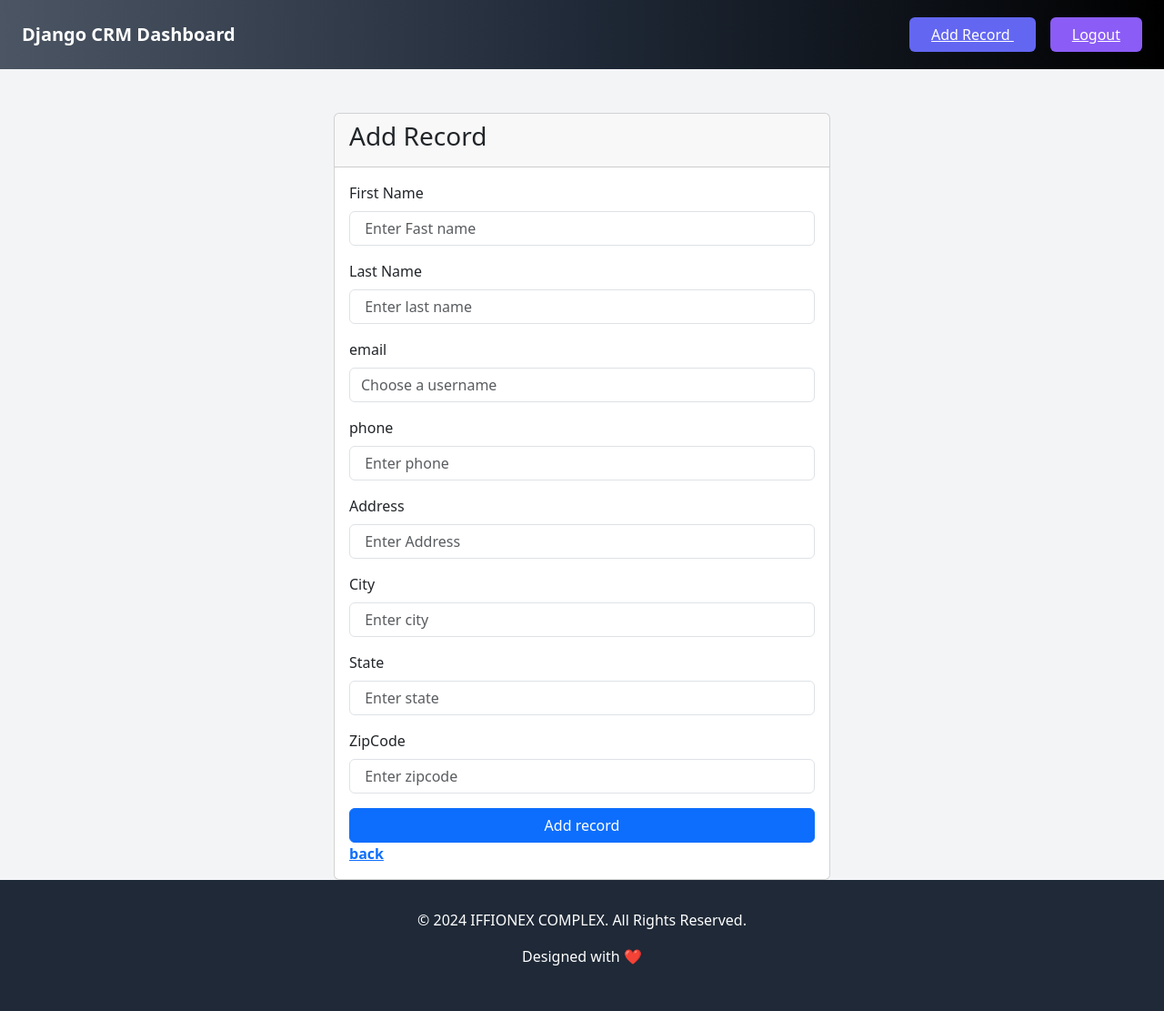
After one commit to ArfanAbid/Django-CRM, a Django app: page /add_record/ in a window 1280 px wide. The commit adds this page. Shown: the whole page at 91% size. Run offline with Django 5.2, Linux system fonts and the light colour scheme; the visitor is signed in with stand-in values (Sample User, id 1); some libraries are stand-ins or nearby versions.

Commit message:
~ Final commit

```diff
--- /dev/null
+++ b/core/website/templates/add_record.html
@@ -0,0 +1,85 @@
+{% extends 'base.html' %}
+
+{% block content %}
+<!DOCTYPE html>
+<html lang="en">
+
+<head>
+    <meta charset="UTF-8">
+    <meta name="viewport" content="width=device-width, initial-scale=1.0">
+    <title>Sign-Up Page</title>
+    <!-- Bootstrap CSS -->
+    <link rel="stylesheet" href="https://maxcdn.bootstrapcdn.com/bootstrap/4.5.2/css/bootstrap.min.css">
+    <link href="https://cdn.jsdelivr.net/npm/bootstrap@5.3.0/dist/css/bootstrap.min.css" rel="stylesheet">
+
+</head>
+
+<body>
+    <div class="container mt-5">
+        <div class="row justify-content-center">
+            <div class="col-md-6">
+                <div class="card">
+                    <div class="card-header">
+                        <h3>Add Record</h3>
+                    </div>
+                    <div class="card-body">
+                        <form method="post">
+                            {% csrf_token %}
+
+
+                            <div class="form-group">
+                                <label for="username">First Name</label>
+                                <input type="text" class="form-control" name="first_name" id="first_name"
+                                    placeholder=" Enter Fast name">
+                            </div>
+                            <div class="form-group">
+                                <label for="username">Last Name</label>
+                                <input type="text" class="form-control" name="last_name"
+                                    placeholder=" Enter last name">
+                            </div>
+                            <div class="form-group">
+                                <label for="username">email</label>
+                                <input type="email" class="form-control" name="email"
+                                    placeholder="Choose a username">
+                            </div>
+                            <div class="form-group">
+                                <label for="username">phone</label>
+                                <input type="text" class="form-control" name="phone"
+                                    placeholder=" Enter phone">
+                            </div>
+                            <div class="form-group">
+                                <label for="username">Address</label>
+                                <input type="text" class="form-control" name="address"
+                                    placeholder=" Enter Address">
+                            </div>
+                            <div class="form-group">
+                                <label for="username">City</label>
+                                <input type="text" class="form-control" name="city"
+                                    placeholder=" Enter city">
+                            </div>
+                            <div class="form-group">
+                                <label for="username">State</label>
+                                <input type="text" class="form-control" name="state"
+                                    placeholder=" Enter state">
+                            </div>
+                            <div class="form-group">
+                                <label for="username">ZipCode</label>
+                                <input type="text" class="form-control" name="zipcode"
+                                    placeholder=" Enter zipcode">
+                            </div>
+
+
+                            <button type="submit" class="btn btn-primary btn-block">Add record</button>
+                            <br>
+                            <b><a href="/">back</a></b>
+
+                        </form>
+                    </div>
+                </div>
+            </div>
+        </div>
+    </div>
+</body>
+
+</html>
+{% endblock %}
--- a/core/website/templates/base.html
+++ b/core/website/templates/base.html
@@ -14,5 +14,11 @@
 
     {% endblock %}
     <script src="https://cdn.jsdelivr.net/npm/bootstrap@5.3.2/dist/js/bootstrap.bundle.min.js" integrity="sha384-C6RzsynM9kWDrMNeT87bh95OGNyZPhcTNXj1NW7RuBCsyN/o0jlpcV8Qyq46cDfL" crossorigin="anonymous"></script>
+    <footer class="bg-gray-800 text-white py-8">
+        <div class="container mx-auto text-center">
+            <p>&copy; 2024 IFFIONEX COMPLEX. All Rights Reserved.</p>
+            <p class="mt-2">Designed with ❤️</p>
+        </div>
+    </footer>
 </body>
 </html>
--- a/core/website/templates/login.html
+++ b/core/website/templates/login.html
@@ -54,6 +54,9 @@
             </div>
         </div>
     </div>
+    <br>
+    <br>
+    <br>
 </body>
 
 </html>
--- a/core/website/templates/navbar.html
+++ b/core/website/templates/navbar.html
@@ -9,28 +9,19 @@
 </head>
 
 <body class="bg-gray-100 font-sans">
-    <header class="bg-white shadow-md">
-        <!-- <div class="container mx-auto py-4 px-6 md:flex md:justify-between md:items-center">
-            <div class="flex items-center justify-between">
-                <a href="#" class="text-xl font-semibold text-gray-800">Arfan's Brand</a>
-                <button class="md:hidden rounded-lg px-3 py-2 text-gray-800">
-                    <svg class="h-6 w-6" fill="none" stroke="currentColor" viewBox="0 0 24 24"
-                        xmlns="http://www.w3.org/2000/svg">
-                        <path strokeLinecap="round" strokeLinejoin="round" strokeWidth="2" d="M4 6h16M4 12h16M4 18h16">
-                        </path>
-                    </svg>
-                </button>
-            </div> -->
+    <nav class="bg-gradient-to-r from-gray-600 via-gray-800 to-black p-4">
 
-    </header>
-    <nav class="bg-gray-600 p-4">
         <div class="max-w-7xl mx-auto flex items-center justify-between">
             <div class="text-white font-semibold text-xl">Django  CRM Dashboard</div>
             <div class="space-x-4">
                 {% if user.is_authenticated %}
+                <a href="/add_record"
+                class="bg-indigo-500 text-white px-4 py-2 rounded-md hover:bg-purple-600 transition duration-300">Add Record
+                </a>
                 <a href="/logout"
-                class="bg-purple-500 text-white px-4 py-2 rounded-md hover:bg-purple-600 transition duration-300">Logout
+                class="bg-purple-500 text-white px-4 py-2 rounded-md hover:bg-red-600 transition duration-300">Logout
                 </a>
+
                 {% else %}
                 <a href="/login"
                 class="bg-indigo-500 text-white px-4 py-2 rounded-md hover:bg-indigo-600 transition duration-300">LogIn
@@ -45,12 +36,6 @@
     </nav>
 
 
-
-    <!-- <footer class="bg-gray-800 text-white py-10">
-        <div class="container mx-auto text-center">
-            <p>&copy; 2023 Arfan Abid. All rights reserved.</p>
-        </div>
-    </footer> -->
 </body>
 
 </html>
--- a/core/website/urls.py
+++ b/core/website/urls.py
@@ -6,5 +6,7 @@ urlpatterns = [
     path('login/',views.login_user,name='login'),
     path('logout/',views.logout_user,name='logout'),
     path('Register/',views.register_user,name='Register'),
-    path('Success_page/',views.Success_page,name='Success'),
+    path('delete_record/<int:pk>',views.delete_record,name='delete_record'),
+    path('update_record/<int:pk>',views.update_record,name='update_record'),
+    path('add_record/',views.add_record,name='add_record'),
 ]
--- a/core/website/views.py
+++ b/core/website/views.py
@@ -2,10 +2,12 @@ from django.shortcuts import render,redirect
 from django.contrib.auth import authenticate,login,logout
 from django.contrib import messages
 from django.contrib.auth.models import User
+from .models import Record
 # Create your views here.
 
 def home(request):
-    return render(request, 'home.html',{})
+    records=Record.objects.all();
+    return render(request, 'home.html',{'records':records})
 
 def login_user(request):
     if request.method == 'POST':
@@ -19,8 +21,8 @@ def login_user(request):
         else:
             login(request,user)
             messages.success(request,"Successfully Login")
-            return redirect('/Success_page')
-            # return redirect('/')
+            return redirect('/')
+            # return redirect('/Success_page')
     else:
         return render(request, 'login.html')
 
@@ -40,8 +42,8 @@ def register_user(request):
             register_user.save()
 
             messages.success(request,"Account created Succesfully! ")
-            return redirect('/Success_page')
-            # return redirect('/')
+            return redirect('/')
+            # return redirect('/Success_page')
     else:
         return render(request,'register.html')
 
@@ -51,5 +53,65 @@ def logout_user(request):
     return redirect('/')
     # return redirect('home')
 
-def Success_page(request):
-    return render(request,'success_page.html')
+def Record_page(request,pk):
+    return render(request,'record_page.html')
+
+
+
+def delete_record(request,pk):
+    if request.user.is_authenticated:
+        delete_it=Record.objects.get(id=pk)
+        delete_it.delete()
+        messages.success(request,"Successfully Deleted record")
+        return redirect('/')
+    else:
+        messages.success(request,"Please login First !!!")
+        return redirect('/')
+
+def add_record(request):
+    if request.user.is_authenticated:
+        if request.method=='POST':
+            first_name=request.POST.get('first_name')
+            last_name=request.POST.get('last_name')
+            email=request.POST.get('email')
+            phone=request.POST.get('phone')
+            address=request.POST.get('address')
+            city=request.POST.get('city')
+            state=request.POST.get('state')
+            zipcode=request.POST.get('zipcode')
+
+            add_user=Record.objects.create(first_name=first_name,last_name=last_name,phone=phone,email=email,address=address,city=city,state=state,zipcode=zipcode)
+            add_user.save()
+
+            messages.success(request,"Successfully registered user ")
+            return redirect('/')
+        else:
+            return render(request,'add_record.html')
+    else:
+        messages.success(request,"Please login First !!!")
+        return redirect('/')
+
+
+
+
+def update_record(request,pk):
+    if request.user.is_authenticated:
+        update=Record.objects.get(id=pk)
+        if request.method == 'POST':
+            update.first_name = request.POST.get('first_name')
+            update.last_name = request.POST.get('last_name')
+            update.email = request.POST.get('email')
+            update.phone = request.POST.get('phone')
+            update.address = request.POST.get('address')
+            update.city = request.POST.get('city')
+            update.state = request.POST.get('state')
+            update.zipcode = request.POST.get('zipcode')
+            update.save()
+
+            messages.success(request," Record Updated Successfully !!")
+            return redirect('/')
+        else:
+            return render(request,'update_record.html',{'update':update})
+    else:
+        messages.success(request,"Please login First !!!")
+        return redirect('/')
```
Also changed, not shown: core/website/templates/Success_page.html (deleted, +0 -22 lines), core/website/templates/home.html (+59 -10 lines), core/website/templates/update_record.html (added, +73 -0 lines).
